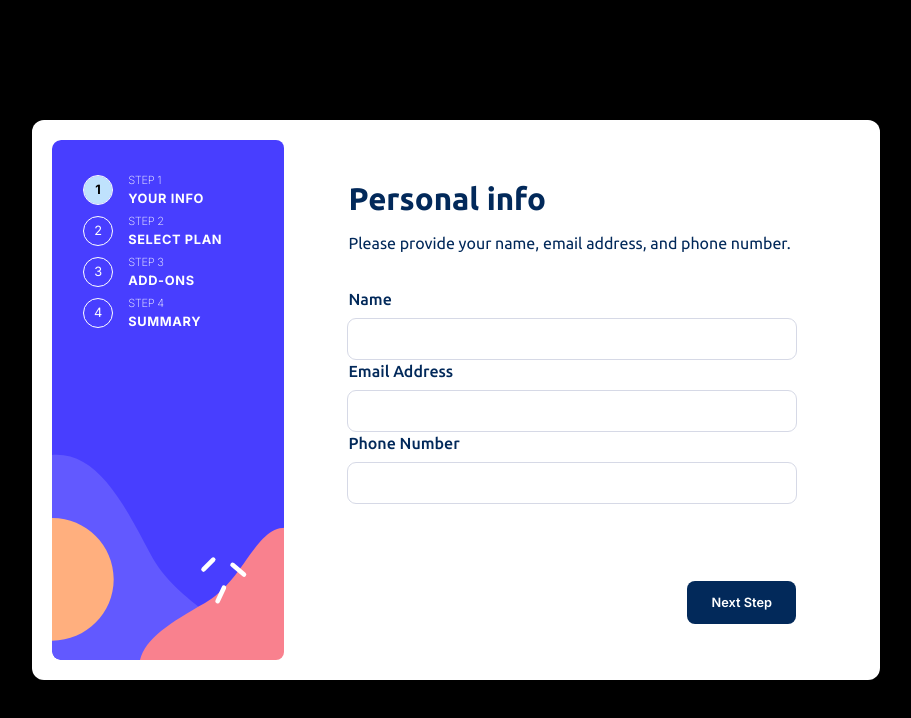
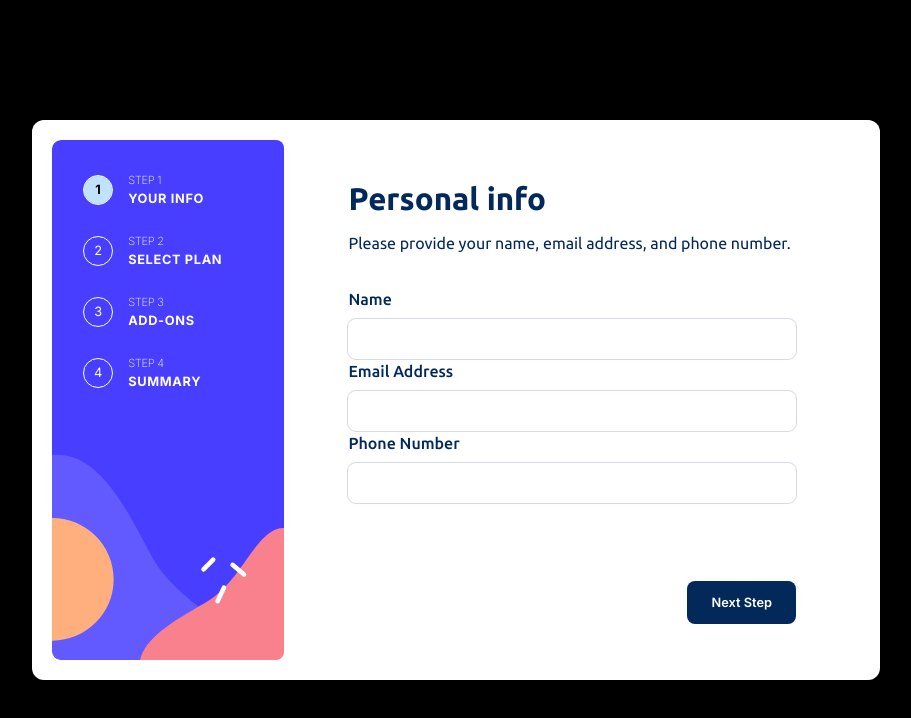
Before and after one commit to Davesakraken/multi-step-form, a Next.js app: page / in a window 1280 px wide. Shown: the top 718 px of the page, without its empty margins (184-1095 px from the left). Built offline with nearby package versions, Linux system fonts and the light colour scheme.

Commit message:
StepList padding

```diff
--- a/src/Components/stepList/StepList.tsx
+++ b/src/Components/stepList/StepList.tsx
@@ -17,7 +17,7 @@ export default function StepList({ stepNumber }: StepListProps) {
           key={idx}
           className={clsx(
             stepNumber === idx + 1 && `${styles.stepItemHighlight}`,
-            `${styles.stepListItem} flex gap-4`
+            `${styles.stepListItem} flex gap-4 pb-5`
           )}
         >
           <div className="flex flex-col">
```
